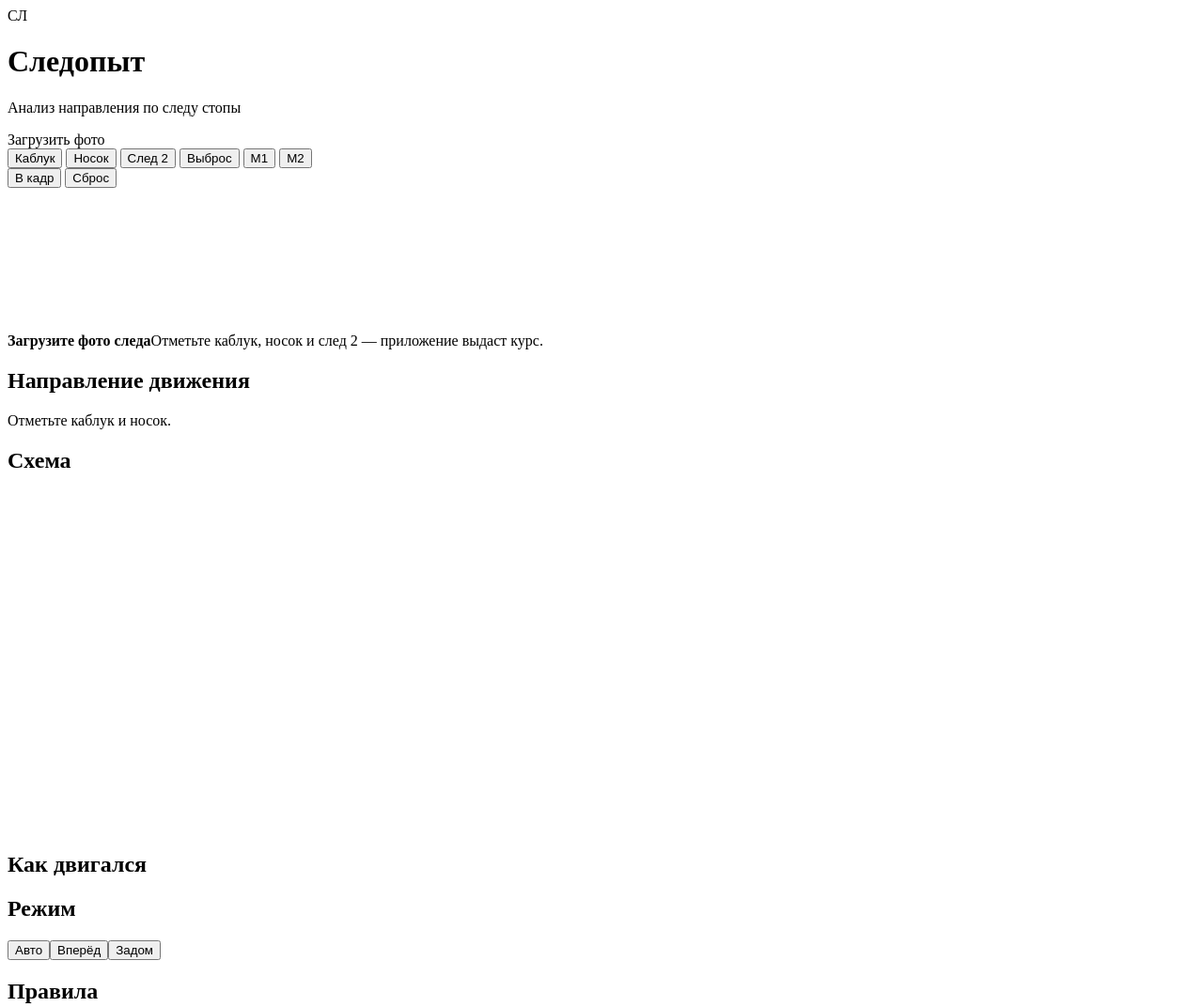
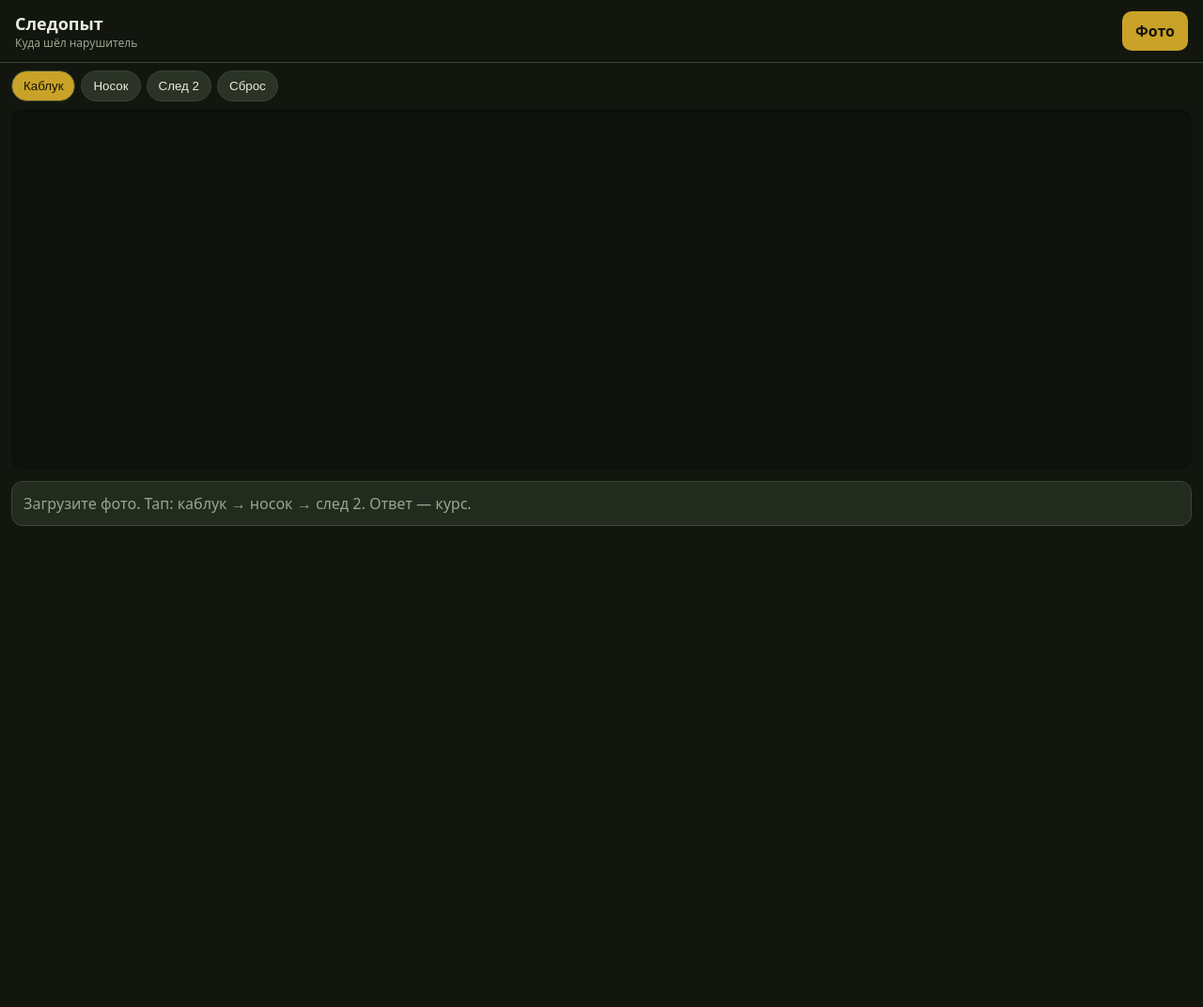
Before and after one commit to kalykovwd01-jpg/sledopyt, a plain HTML site: page index.html in a window 1280 px wide. Shown: the top 1072 px of the page at 94% size. After the commit the page ends 800 px from the top, so only its background shows below. Drawn offline with Linux system fonts and the light colour scheme.

Commit message:
Working single-file Sledopyt app

```diff
--- a/index.html
+++ b/index.html
@@ -1,63 +1,72 @@
 <!DOCTYPE html>
-<html lang="ru">
-<head>
-  <meta charset="UTF-8" />
-  <meta name="viewport" content="width=device-width, initial-scale=1, viewport-fit=cover" />
-  <title>Следопыт — направление по отпечатку</title>
-  <link rel="stylesheet" href="styles.css" />
-</head>
+<html lang="ru"><head>
+<meta charset="UTF-8"/>
+<meta name="viewport" content="width=device-width,initial-scale=1"/>
+<title>Следопыт</title>
+<style>
+:root{--bg:#12160f;--card:#232b1f;--line:#3a4634;--t:#e8eddf;--m:#9aa58d;--s:#c4b089;--a:#c9a227}
+*{box-sizing:border-box}body{margin:0;background:var(--bg);color:var(--t);font-family:system-ui}
+.top{padding:12px 16px;border-bottom:1px solid var(--line);display:flex;justify-content:space-between;gap:8px;align-items:center}
+h1{margin:0;font-size:18px}p{margin:0;color:var(--m);font-size:12px}
+.btn{background:var(--a);color:#1a1406;border:0;border-radius:10px;padding:10px 14px;font-weight:800}
+.tools{display:flex;flex-wrap:wrap;gap:6px;padding:8px 12px}
+.tool{background:#2a3326;border:1px solid var(--line);color:var(--t);border-radius:999px;padding:8px 12px}
+.tool.on{background:var(--a);color:#1a1406}
+.stage{position:relative;height:48vh;background:#0d100c;margin:0 12px;border-radius:12px;overflow:hidden}
+canvas{width:100%;height:100%}
+.box{margin:12px;background:var(--card);border:1px solid var(--line);border-radius:12px;padding:12px}
+.dir{font-size:40px;font-weight:800;line-height:1}
+.muted{color:var(--m)}
+</style></head>
 <body>
-  <div class="app">
-    <header class="topbar">
-      <div class="brand">
-        <div class="mark">СЛ</div>
-        <div>
-          <h1>Следопыт</h1>
-          <p>Анализ направления по следу стопы</p>
-        </div>
-      </div>
-      <div class="top-actions">
-        <label class="btn primary">
-          Загрузить фото
-          <input id="fileInput" type="file" accept="image/*" hidden />
-        </label>
-      </div>
-    </header>
-    <main class="layout">
-      <section class="stage-wrap">
-        <div class="toolbar">
-          <div class="tools">
-            <button class="tool" data-tool="heel">Каблук</button>
-            <button class="tool" data-tool="toe">Носок</button>
-            <button class="tool" data-tool="next">След 2</button>
-            <button class="tool" data-tool="scatter">Выброс</button>
-            <button class="tool" data-tool="scaleA">М1</button>
-            <button class="tool" data-tool="scaleB">М2</button>
-          </div>
-          <div class="zoom-box">
-            <button id="btnFit" class="btn ghost">В кадр</button>
-            <button id="btnClear" class="btn ghost">Сброс</button>
-          </div>
-        </div>
-        <div id="stage" class="stage">
-          <canvas id="canvas"></canvas>
-          <div id="empty" class="empty"><strong>Загрузите фото следа</strong><span>Отметьте каблук, носок и след 2 — приложение выдаст курс.</span></div>
-        </div>
-      </section>
-      <aside class="panel">
-        <section class="card verdict"><h2>Направление движения</h2><div id="verdictBody" class="verdict-body muted">Отметьте каблук и носок.</div></section>
-        <section class="card"><h2>Схема</h2><canvas id="scheme" width="640" height="360"></canvas><p class="hint" id="schemeCaption"></p></section>
-        <section class="card"><h2>Как двигался</h2><div id="howMoved" class="narrative muted"></div><ol id="howSteps" class="phases"></ol></section>
-        <section class="card"><h2>Режим</h2><div class="seg" id="gaitMode"><button data-mode="auto" class="active">Авто</button><button data-mode="forward">Вперёд</button><button data-mode="backward">Задом</button></div></section>
-        <section class="card"><h2>Правила</h2><ul class="rules" id="rulesList"></ul></section>
-        <section class="card"><h2>Биомеханика</h2><ol class="phases" id="phases"><li data-phase="heel"><b>Пятка</b><span>посадка</span></li><li data-phase="roll"><b>Прокат</b><span>свод</span></li><li data-phase="push"><b>Толчок</b><span>носок</span></li><li data-phase="lift"><b>Перенос</b><span>выволока</span></li></ol></section>
-        <section class="card"><h2>Рулетка</h2><label class="field">Длина отрезка, см<input id="tapeCm" type="number" min="1" step="0.1" /></label><div id="scaleOut" class="hint"></div></section>
-        <section class="card"><h2>Кадр</h2><label class="field">Север кадра, °<input id="northOffset" type="number" min="0" max="359" value="0" /></label><label class="field">Участок<input id="siteLabel" type="text" /></label><button id="btnReport" class="btn block primary">Полный отчёт</button></section>
-      </aside>
-    </main>
-  </div>
-  <script src="rules.js"></script>
-  <script src="analyzer.js"></script>
-  <script src="app.js"></script>
-</body>
-</html>
+<div class="top"><div><h1>Следопыт</h1><p>Куда шёл нарушитель</p></div>
+<label class="btn">Фото<input id="f" type="file" accept="image/*" hidden></label></div>
+<div class="tools">
+<button class="tool on" data-t="heel">Каблук</button>
+<button class="tool" data-t="toe">Носок</button>
+<button class="tool" data-t="next">След 2</button>
+<button class="tool" id="clr">Сброс</button>
+</div>
+<div class="stage"><canvas id="c"></canvas></div>
+<div class="box" id="out"><span class="muted">Загрузите фото. Тап: каблук → носок → след 2. Ответ — курс.</span></div>
+<script>
+const canvas=document.getElementById('c'),ctx=canvas.getContext('2d');
+const st={img:null,tool:'heel',marks:{},s:1,ox:0,oy:0};
+const names=["С","ССВ","СВ","ВСВ","В","ВЮВ","ЮВ","ЮЮВ","Ю","ЮЮЗ","ЮЗ","ЗЮЗ","З","ЗСЗ","СЗ","ССЗ"];
+function rumba(d){return names[Math.round((((d%360)+360)%360)/22.5)%16]}
+function head(a,b){let d=Math.atan2(b.x-a.x,-(b.y-a.y))*180/Math.PI;return d<0?d+360:d}
+function norm(d){d=((d%360)+360)%360;return d}
+function delta(a,b){let d=Math.abs(norm(a)-norm(b));return d>180?360-d:d}
+function resize(){const r=canvas.parentElement.getBoundingClientRect(),p=Math.min(2,devicePixelRatio||1);
+canvas.width=r.width*p;canvas.height=r.height*p;canvas.style.width=r.width+'px';canvas.style.height=r.height+'px';draw()}
+function fit(){if(!st.img)return;const r=canvas.parentElement.getBoundingClientRect();
+st.s=Math.min(r.width/st.img.width,r.height/st.img.height)*0.96;
+st.ox=(r.width-st.img.width*st.s)/2;st.oy=(r.height-st.img.height*st.s)/2}
+function iv(p){return{x:st.ox+p.x*st.s,y:st.oy+p.y*st.s}}
+function vi(x,y){return{x:(x-st.ox)/st.s,y:(y-st.oy)/st.s}}
+function draw(){const p=Math.min(2,devicePixelRatio||1),r=canvas.parentElement.getBoundingClientRect();
+ctx.setTransform(p,0,0,p,0,0);ctx.clearRect(0,0,r.width,r.height);
+if(!st.img)return;ctx.drawImage(st.img,st.ox,st.oy,st.img.width*st.s,st.img.height*st.s);
+const m=st.marks;if(m.heel&&m.toe){const h=iv(m.heel),t=iv(m.toe);
+ctx.strokeStyle='#6ec4ff';ctx.lineWidth=3;ctx.beginPath();ctx.moveTo(h.x,h.y);ctx.lineTo(t.x,t.y);ctx.stroke()}
+[['heel','#e8c36a','каблук'],['toe','#6ec4ff','носок'],['next','#b08cff','след 2']].forEach(([k,col,lb])=>{
+if(!m[k])return;const v=iv(m[k]);ctx.fillStyle=col;ctx.beginPath();ctx.arc(v.x,v.y,8,0,6.3);ctx.fill();ctx.fillText(lb,v.x+10,v.y-8)})}
+function answer(){const m=st.marks,el=document.getElementById('out');
+if(!m.heel||!m.toe){el.innerHTML='<span class="muted">Отметьте каблук и носок.</span>';return}
+const face=head(m.heel,m.toe);let gait='unknown',travel=face;
+if(m.next){const mid={x:(m.heel.x+m.toe.x)/2,y:(m.heel.y+m.toe.y)/2};const g=delta(head(mid,m.next),face);
+if(g<70)gait='forward';else if(g>110){gait='backward';travel=norm(face+180)}}
+const mode=gait==='backward'?'ЗАДОМ':gait==='forward'?'ВПЕРЁД':'ЛИЦО (нужен след 2)';
+el.innerHTML=`<div>КУДА ШЁЛ</div><div class="dir">${rumba(travel)}</div>
+<div>${Math.round(travel)}° · ${mode}</div>
+<p>Носок / лицо: ${rumba(face)} (${Math.round(face)}°). ${gait==='backward'?'Лицо и ход противоположны.':gait==='forward'?'Лицо и ход совпадают.':'Третий тап — след 2, иначе режим не утверждается.'}</p>`}
+document.querySelectorAll('.tool[data-t]').forEach(b=>b.onclick=()=>{
+document.querySelectorAll('.tool[data-t]').forEach(x=>x.classList.remove('on'));b.classList.add('on');st.tool=b.dataset.t});
+document.getElementById('clr').onclick=()=>{st.marks={};answer();draw()};
+canvas.onpointerdown=e=>{if(!st.img)return;const r=canvas.getBoundingClientRect();
+const p=vi(e.clientX-r.left,e.clientY-r.top);st.marks[st.tool]=p;answer();draw()};
+document.getElementById('f').onchange=async e=>{const file=e.target.files[0];if(!file)return;
+const img=new Image();img.src=URL.createObjectURL(file);await img.decode();st.img=img;st.marks={};fit();answer();draw()};
+addEventListener('resize',()=>{resize();if(st.img)fit();draw()});resize();
+</script>
+</body></html>
```
